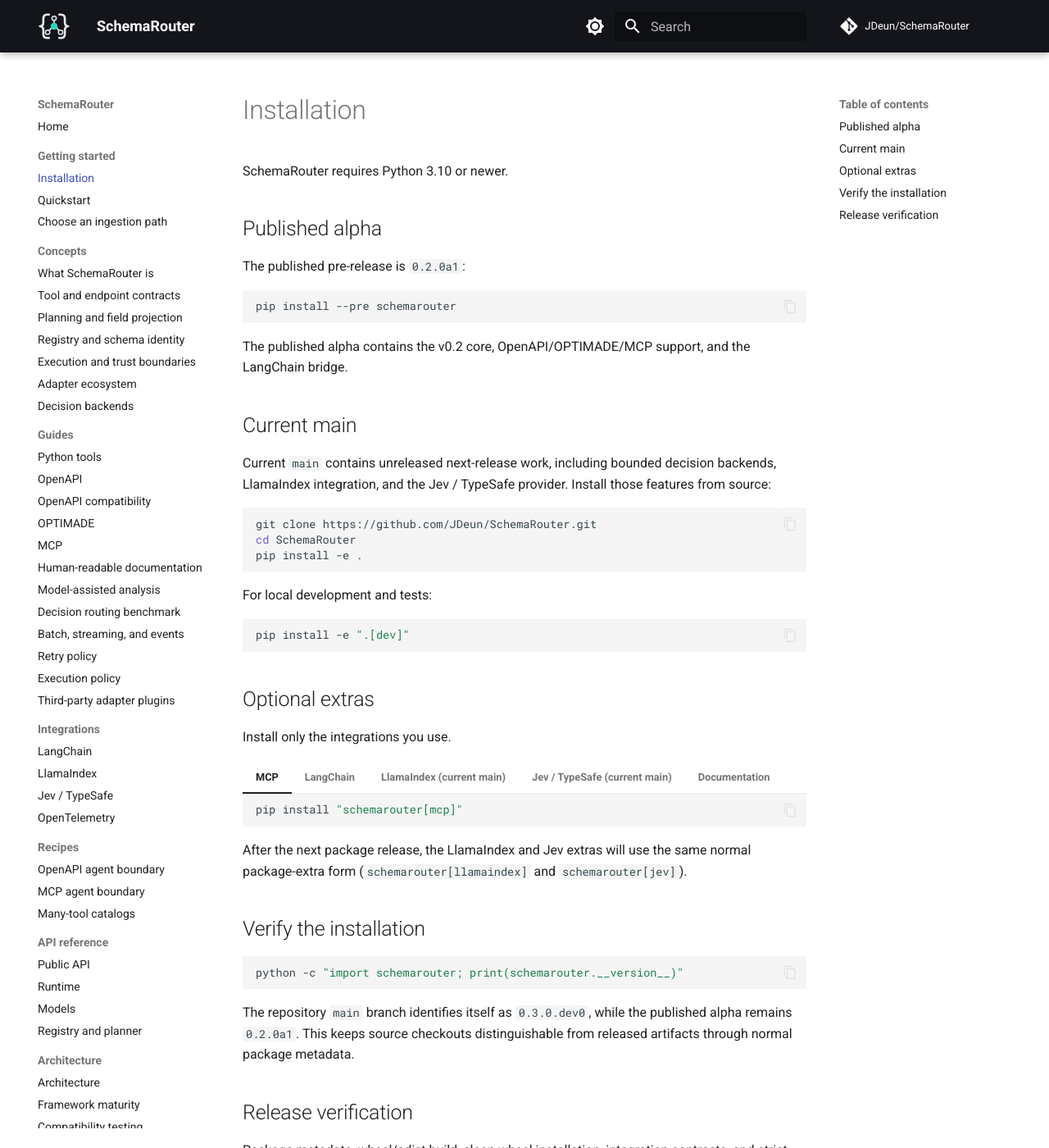
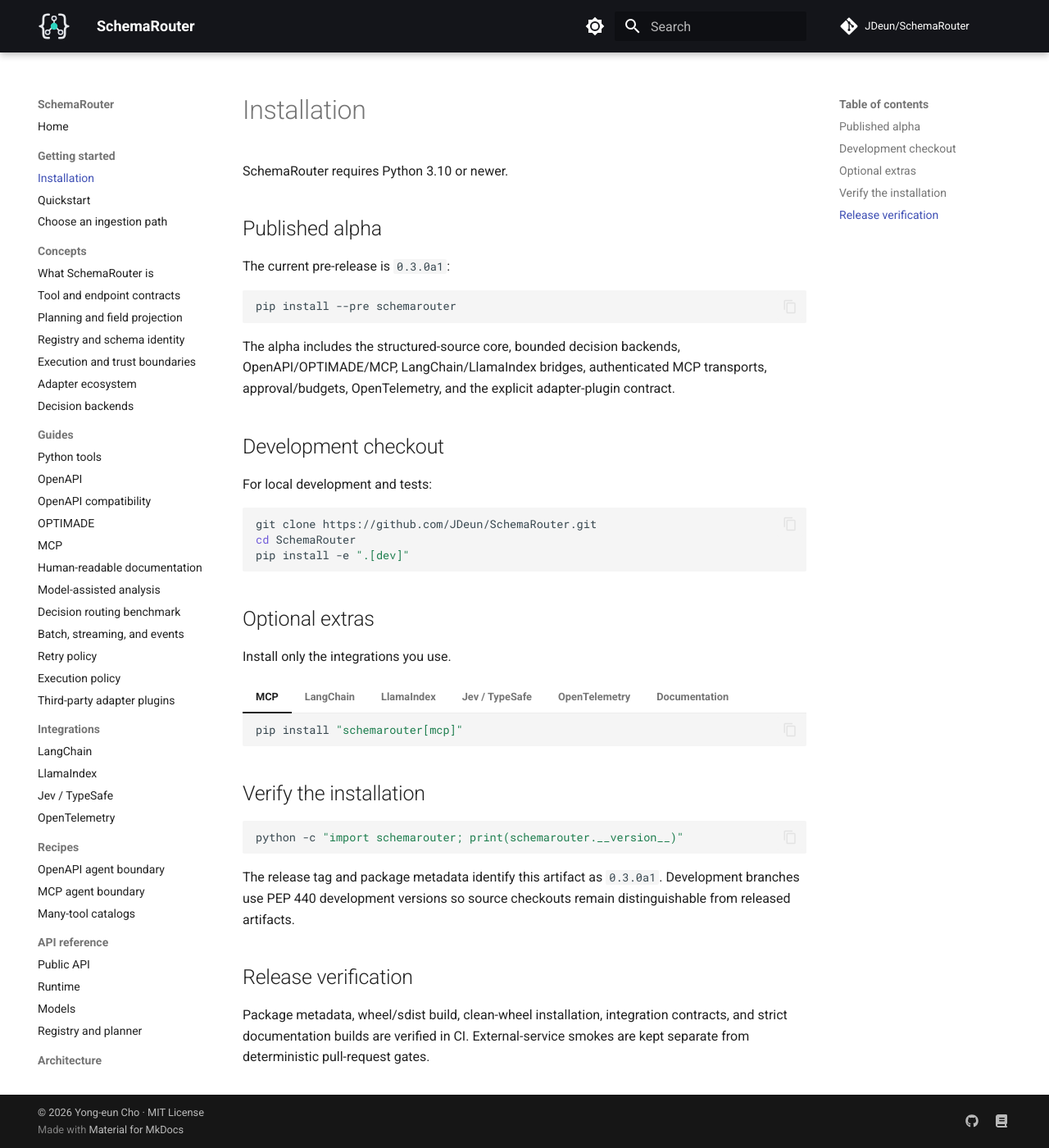
Before and after one commit to JDeun/SchemaRouter, an MkDocs documentation site: the page built from docs/getting-started/installation.md, in a window 1280 px wide and 1400 px high. Shown: the whole window at 82% size. Built offline with MkDocs 1.6.1 and Material for MkDocs 9.7.7, drawn with Linux system fonts in a browser that asks for light colours; comment, search, counter and statistics services are not loaded.

````diff
--- a/docs/getting-started/installation.md
+++ b/docs/getting-started/installation.md
@@ -4,28 +4,23 @@ SchemaRouter requires Python 3.10 or newer.
 
 ## Published alpha
 
-The published pre-release is `0.2.0a1`:
+The current pre-release is `0.3.0a1`:
 
 ```bash
 pip install --pre schemarouter
 ```
 
-The published alpha contains the v0.2 core, OpenAPI/OPTIMADE/MCP support, and the LangChain bridge.
+The alpha includes the structured-source core, bounded decision backends, OpenAPI/OPTIMADE/MCP,
+LangChain/LlamaIndex bridges, authenticated MCP transports, approval/budgets, OpenTelemetry, and
+the explicit adapter-plugin contract.
 
-## Current main
+## Development checkout
 
-Current `main` contains unreleased next-release work, including bounded decision backends,
-LlamaIndex integration, and the Jev / TypeSafe provider. Install those features from source:
+For local development and tests:
 
 ```bash
 git clone https://github.com/JDeun/SchemaRouter.git
 cd SchemaRouter
-pip install -e .
-```
-
-For local development and tests:
-
-```bash
 pip install -e ".[dev]"
 ```
 
@@ -45,16 +40,22 @@ Install only the integrations you use.
     pip install "schemarouter[langchain]"
     ```
 
-=== "LlamaIndex (current main)"
+=== "LlamaIndex"
 
     ```bash
-    pip install -e ".[llamaindex]"
+    pip install "schemarouter[llamaindex]"
     ```
 
-=== "Jev / TypeSafe (current main)"
+=== "Jev / TypeSafe"
 
     ```bash
-    pip install -e ".[jev]"
+    pip install "schemarouter[jev]"
+    ```
+
+=== "OpenTelemetry"
+
+    ```bash
+    pip install "schemarouter[otel]"
     ```
 
 === "Documentation"
@@ -64,18 +65,14 @@ Install only the integrations you use.
     mkdocs serve
     ```
 
-After the next package release, the LlamaIndex and Jev extras will use the same normal package-extra
-form (`schemarouter[llamaindex]` and `schemarouter[jev]`).
-
 ## Verify the installation
 
 ```bash
 python -c "import schemarouter; print(schemarouter.__version__)"
 ```
 
-The repository `main` branch identifies itself as `0.3.0.dev0`, while the published alpha
-remains `0.2.0a1`. This keeps source checkouts distinguishable from released artifacts through
-normal package metadata.
+The release tag and package metadata identify this artifact as `0.3.0a1`. Development branches
+use PEP 440 development versions so source checkouts remain distinguishable from released artifacts.
 
 ## Release verification
 
````
